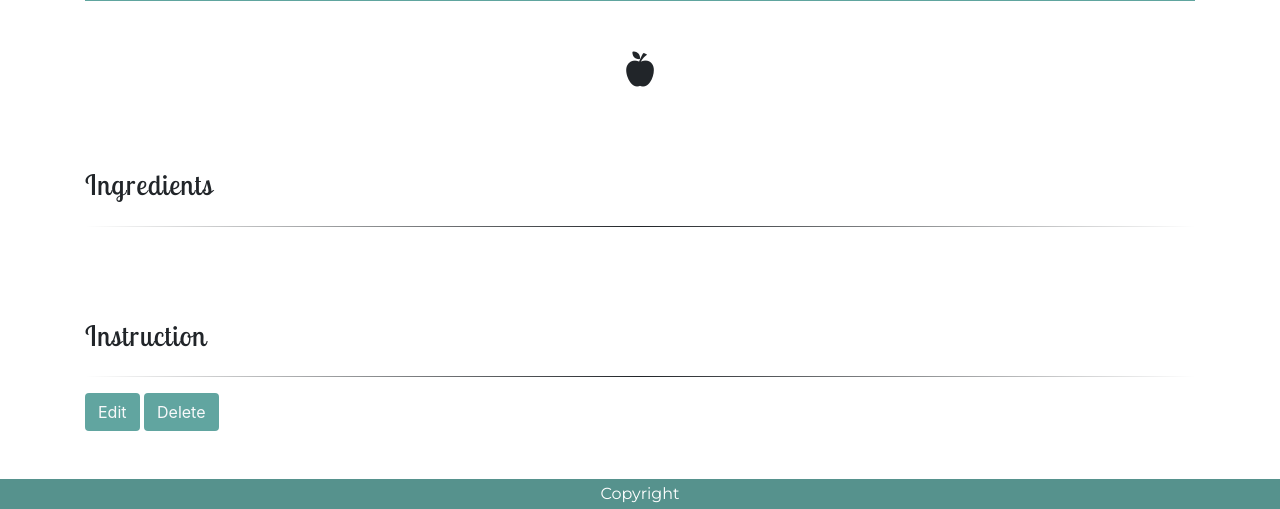
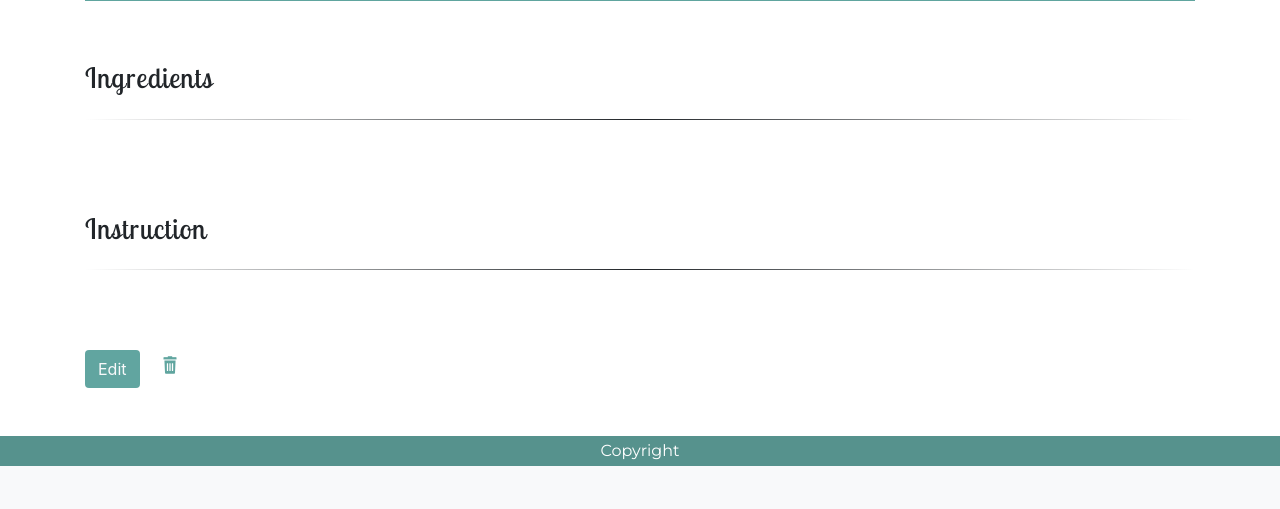
Before and after one commit to Camila-Ribeiro/My-Cookbook_Milestone-Project, a Flask app: template templates/user-recipe-details.html in a window 1280 px wide. Shown: the part 443-952 px from the top of the page. After the commit the page ends 909 px from the top, so only its background shows below. Run offline with Flask 2, Linux system fonts and the light colour scheme; the template is opened without the code that fills it, so the values that code supplies are empty; some libraries are stand-ins or nearby versions.

Commit message:
Make your own cookbook section with circles clicable, added lists on user-recipe-details ans styled on css

```diff
--- a/static/css/styles.css
+++ b/static/css/styles.css
@@ -53,6 +53,9 @@ img.on-inview {
   color: #383b3f;
 }
 
+.color_text {
+  color: #383b3f;
+}
 /* --------------------------------------------------------------- header */
 .user-logged {
   background-color: rgba(97, 165, 160, 0.7);
@@ -181,7 +184,14 @@ img.on-inview {
     rgba(0, 0, 0, 0)
   );
 }
+/* ------------------------------------------------------- User-Recipe-Details */
+.bg-diet {
+  background-color: #e5c260;
+}
 
+.color-bin {
+  color: #60a59f;
+}
 /* ------------------------------------------------------- my-Recipes */
 /* .my-recipes img {
   width: 100%;
--- a/templates/user-recipe-details.html
+++ b/templates/user-recipe-details.html
@@ -1,11 +1,9 @@
 {% include 'base.html' %} {% include 'includes/_nav.html' %} {% block content %}
 
 <div class="container mt-5 mb-5">
- {{user_recipe}}
-
   <h1 class="text-center mb-5">{{ user_recipe.recipe_name}}</h1><img alt="Responsive image" class="img-recipe" src="/static/img/No_image_available.svg.png">
 
-
+  <!-- RECIPE INFO SECTION-->
 	<section class="recipe-info">
 		<div class="row">
 			<div class="col">
@@ -22,14 +20,9 @@
 
   <!-- DIET TYPE SECTION-->
 	<section class="diets text-center mt-4">
-		<div class="row mt-5">
-
-
-
-            <div class="col">
-              <p><i class="icofont-apple"></i> {{ user_recipe.diet_type_list }} </p>
-            </div>
-		</div>
+    <div class="col bg-diet">
+      <p> {{ user_recipe.diet_type_list }} </p>
+    </div>
   </section>
 
   <!-- INGREDIENTES SECTION-->
@@ -38,13 +31,13 @@
     <hr>
       <div class="container">
         <div class="row">
-
-            <div class="col-sm-6 col-md-2">
-
-              <p>{{user_recipe.add_ingredients}} </p>
-
-            </div>
-
+          <div class="col-sm-6 col-md-2">
+            <ul>
+              {% for list in user_recipe.add_ingredients %}
+                <li>{{list}}</li>
+              {% endfor %}
+            </ul>
+          </div>
         </div>
       </div>
   </section>
@@ -52,13 +45,25 @@
 
   <!-- INSTRUCTION SECTION-->
   <section class="instruction">
-      <h3 class="mb-4">Instruction</h3>
-      <hr>
-      <p>{{user_recipe.add_instructions}} </p>
+    <h3 class="mb-4">Instruction</h3>
+    <hr>
+    <div class="container">
+      <div class="row">
+        <div class="col-sm-6 col-md-2">
+          <ol>
+            {% for list in user_recipe.add_instructions %}
+              <li>{{list}}</li>
+            {% endfor %}
+          </ol>
+        </div>
+      </div>
+    </div>
   </section>
 
-  <button type="button" class="btn btn-color">Edit</button>
-  <button type="button" class="btn btn-color">Delete</button>
+  <div class="mt-5">
+    <button type="button" class="btn btn-color mr-3">Edit</button>
+    <a href="#"><i class="icofont-bin lead color-bin"></i></a>
+  </div>
 </div>
 
 <!-- FOOTER -->
```
Also changed, not shown: templates/index.html (+6 -6 lines).
